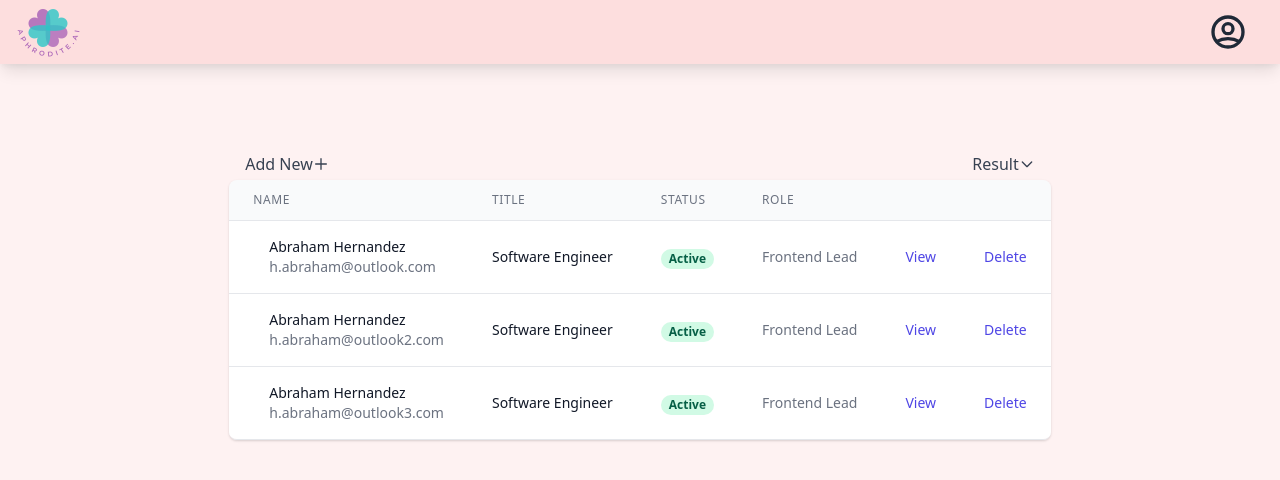
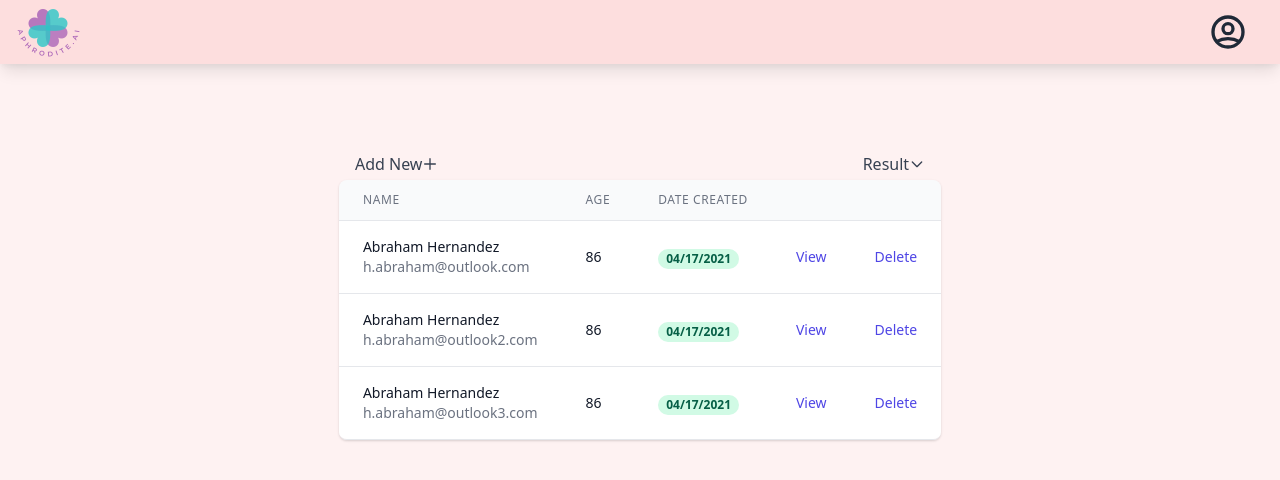
Before and after one commit to Astatium5/aphrodite-ai, a React (Create React App) app in the folder client/: page /dashboard in a window 1280 px wide. Shown: the top 480 px of the page. Built offline with nearby package versions, Linux system fonts and the light colour scheme.

Commit message:
Make table data correct

```diff
--- a/client/src/pages/Dashboard.js
+++ b/client/src/pages/Dashboard.js
@@ -5,21 +5,21 @@ const Dashboard = (props) => {
   const people = [
     {
       name: "Abraham Hernandez",
+      age: "86",
       email: "h.abraham@outlook.com",
-      title: "Software Engineer",
-      role: "Frontend Lead",
+      dateCreated: "04/17/2021",
     },
     {
       name: "Abraham Hernandez",
+      age: "86",
       email: "h.abraham@outlook2.com",
-      title: "Software Engineer",
-      role: "Frontend Lead",
+      dateCreated: "04/17/2021",
     },
     {
       name: "Abraham Hernandez",
+      age: "86",
       email: "h.abraham@outlook3.com",
-      title: "Software Engineer",
-      role: "Frontend Lead",
+      dateCreated: "04/17/2021",
     },
   ];
   // console.log(props.location.state);
@@ -56,19 +56,13 @@ const Dashboard = (props) => {
                     scope="col"
                     className="px-6 py-3 text-left text-xs font-medium text-gray-500 uppercase tracking-wider"
                   >
-                    Title
+                    Age
                   </th>
                   <th
                     scope="col"
                     className="px-6 py-3 text-left text-xs font-medium text-gray-500 uppercase tracking-wider"
                   >
-                    Status
-                  </th>
-                  <th
-                    scope="col"
-                    className="px-6 py-3 text-left text-xs font-medium text-gray-500 uppercase tracking-wider"
-                  >
-                    Role
+                    Date Created
                   </th>
                   <th scope="col" className="relative px-6 py-3">
                     <span className="sr-only">View</span>
@@ -84,7 +78,7 @@ const Dashboard = (props) => {
                     <tr key={person.email}>
                       <td className="px-6 py-4 whitespace-nowrap">
                         <div className="flex items-center">
-                          <div className="ml-4">
+                          <div>
                             <div className="text-sm font-medium text-gray-900">
                               {person.name}
                             </div>
@@ -96,19 +90,13 @@ const Dashboard = (props) => {
                       </td>
                       <td className="px-6 py-4 whitespace-nowrap">
                         <div className="text-sm text-gray-900">
-                          {person.title}
-                        </div>
-                        <div className="text-sm text-gray-500">
-                          {person.department}
+                          {person.age}
                         </div>
                       </td>
                       <td className="px-6 py-4 whitespace-nowrap">
                         <span className="px-2 inline-flex text-xs leading-5 font-semibold rounded-full bg-green-100 text-green-800">
-                          Active
+                          {person.dateCreated}
                         </span>
-                      </td>
-                      <td className="px-6 py-4 whitespace-nowrap text-sm text-gray-500">
-                        {person.role}
                       </td>
                       <td className="px-6 py-4 whitespace-nowrap text-right text-sm font-medium">
                         <button
```
